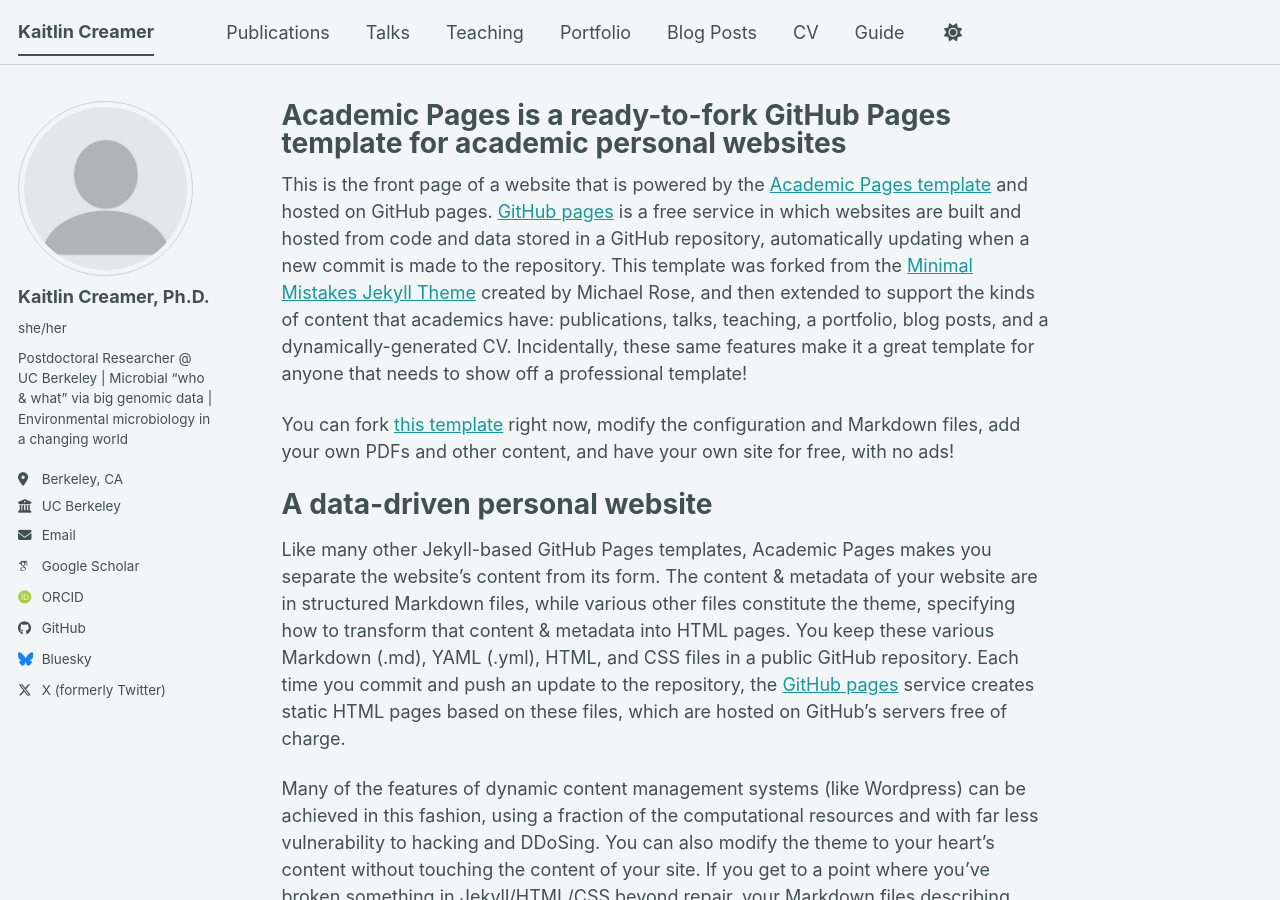
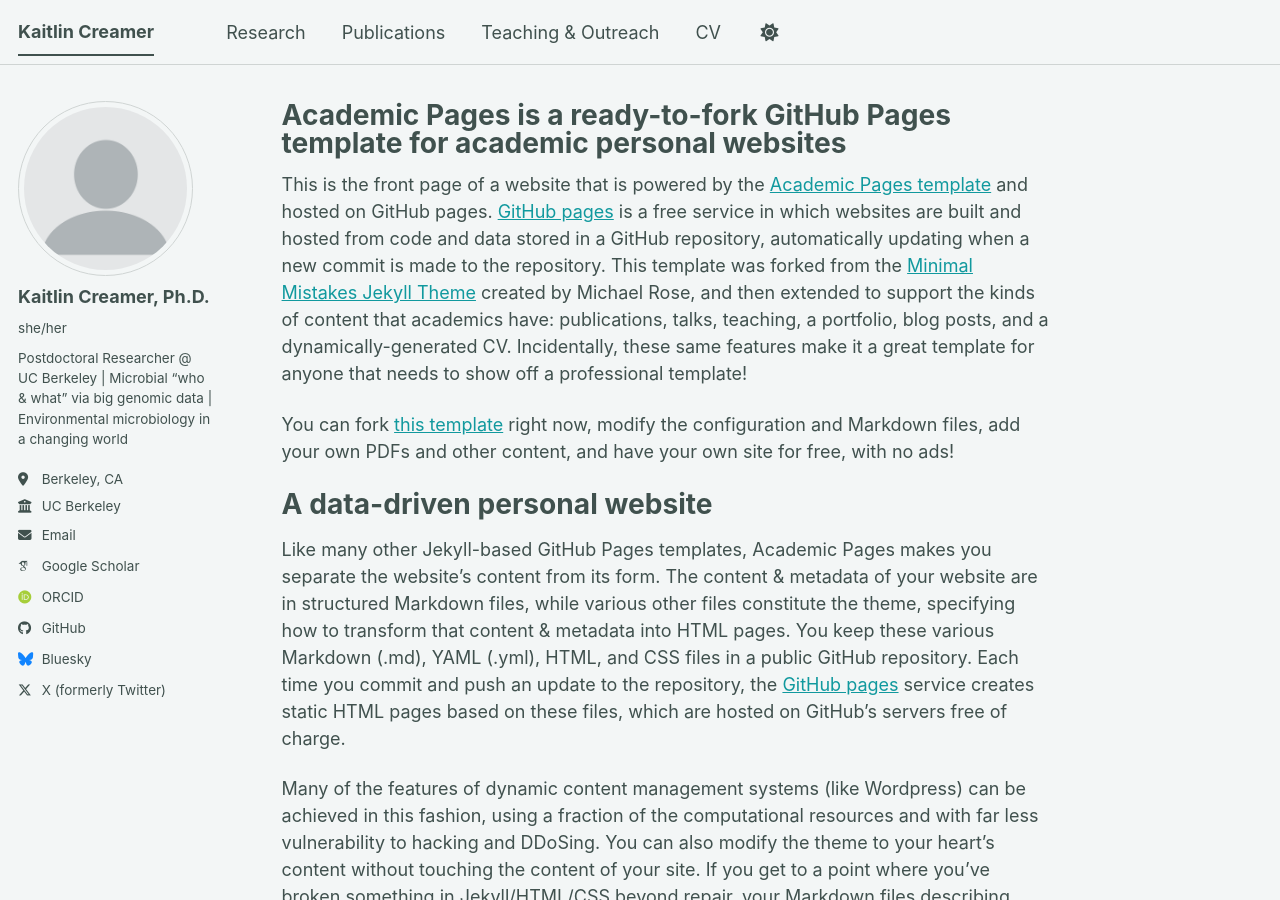
Before and after one commit to creamerk/creamerk.github.io, a Jekyll site: the page built from _pages/about.md, in a window 1280 px wide and 900 px high. Built offline with Jekyll 4.4.1, drawn with Linux system fonts in a browser that asks for light colours; some web fonts are replaced; a script bundle is joined from its source files by our own code; library files that are not in the unit come from our copies.

Commit message:
Update navigation.yml
added Research, Publications, Teaching & Outreach, CV tabs

```diff
--- a/_data/navigation.yml
+++ b/_data/navigation.yml
@@ -8,26 +8,26 @@
 #      Markdown formatted page while the second is generated using JSON.
 
 main:
+  - title: "Research"
+    url: /research/
+
   - title: "Publications"
     url: /publications/
 
-  - title: "Talks"
-    url: /talks/
-
-  - title: "Teaching"
+  - title: "Teaching & Outreach"
     url: /teaching/
-
-  - title: "Portfolio"
-    url: /portfolio/
-
-  - title: "Blog Posts"
-    url: /year-archive/
 
   - title: "CV"
     url: /cv/
 
+  # title: "Blog Posts"
+  # url: /year-archive/
+
+  # title: "CV"
+  # url: /cv/
+
   # - title: "CV"
   #   url: /cv-json/
 
-  - title: "Guide"
-    url: /markdown/
+  # title: "Guide"
+  #  url: /markdown/
```
